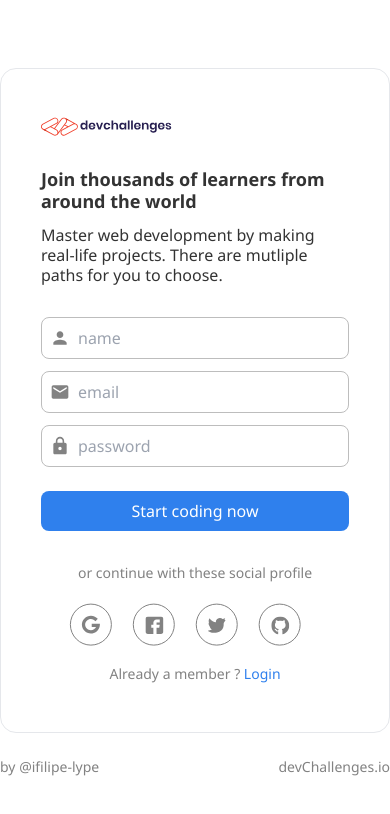
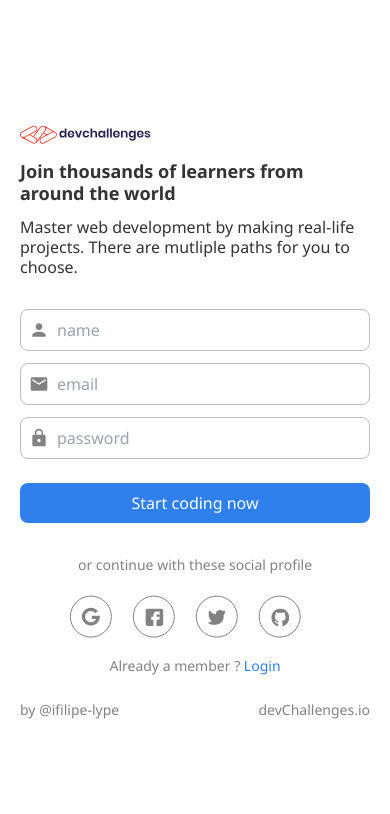
Before and after one commit to ifilipe-lype/authentication-app, a Next.js app: page /sign-up in a window 390 px wide. Shown: the top 814 px of the page. Built offline with nearby package versions, Linux system fonts and the light colour scheme.

Commit message:
adds darker border when focus within

```diff
--- a/pages/sign-up.js
+++ b/pages/sign-up.js
@@ -1,13 +1,13 @@
 export default function SignUp() {
     return (
-        <div>
-            <main className="flex flex-col py-4 items-center justify-center min-h-screen w-full">
-                <section className="md:max-w-md w-full rounded-2xl py-12 px-10 border">
+
+        <main className="container px-5 mx-auto lg:px-0 md:w-full flex flex-col py-4 items-center justify-center min-h-screen w-full">
+            <section className="max-w-md w-full rounded-2xl md:py-6 md:px-5 lg:py-12 lg:px-10 md:border">
                 <header>
                     <h1>
                         <img src="/devchallenges.svg" />
                     </h1>
-                        <h3 className="text-lg text-gray-6 font-semibold leading-tight mt-8">
+                    <h3 className="text-lg text-gray-6 font-semibold leading-tight mt-4 md:mt-8">
                         Join thousands of learners from around the world
                         </h3>
                     <p className="text-gray-6 mt-3 text-base leading-tight">
@@ -17,7 +17,7 @@ export default function SignUp() {
                 <div className="my-8">
                     <form method="POST">
                         <div className="mb-3">
-                                <label className="flex items-center group border transition border-gray-5 p-2 focus-withins:border-gray-6 rounded-lg">
+                            <label className="flex items-center group border transition border-gray-5 p-2 focus-within:border-gray-3 rounded-lg">
                                 <span>
                                     <svg className="fill-current text-gray-3 w-5 h-5" xmlns="http://www.w3.org/2000/svg" viewBox="0 0 24 24" fill="#000000"><path d="M0 0h24v24H0z" fill="none" /><path d="M12 12c2.21 0 4-1.79 4-4s-1.79-4-4-4-4 1.79-4 4 1.79 4 4 4zm0 2c-2.67 0-8 1.34-8 4v2h16v-2c0-2.66-5.33-4-8-4z" /></svg>
                                 </span>
@@ -25,7 +25,7 @@ export default function SignUp() {
                             </label>
                         </div>
                         <div className="mb-3">
-                                <label className="flex items-center group border transition border-gray-5 p-2 focus-withins:border-gray-6 rounded-lg">
+                            <label className="flex items-center group border transition border-gray-5 p-2 focus-within:border-gray-3 rounded-lg">
                                 <span>
                                     <svg className="fill-current text-gray-3 w-5 h-5" xmlns="http://www.w3.org/2000/svg" viewBox="0 0 24 24" fill="#000000"><path d="M0 0h24v24H0z" fill="none" /><path d="M20 4H4c-1.1 0-1.99.9-1.99 2L2 18c0 1.1.9 2 2 2h16c1.1 0 2-.9 2-2V6c0-1.1-.9-2-2-2zm0 4l-8 5-8-5V6l8 5 8-5v2z" /></svg>
                                 </span>
@@ -33,7 +33,7 @@ export default function SignUp() {
                             </label>
                         </div>
                         <div className="mb-3">
-                                <label className="flex items-center group border transition border-gray-5 p-2 focus-withins:border-gray-6 rounded-lg">
+                            <label className="flex items-center group border transition border-gray-5 p-2 focus-within:border-gray-3 rounded-lg">
                                 <span>
                                     <svg className="fill-current text-gray-3 w-5 h-5" xmlns="http://www.w3.org/2000/svg" viewBox="0 0 24 24"><path d="M0 0h24v24H0z" fill="none" /><path d="M18 8h-1V6c0-2.76-2.24-5-5-5S7 3.24 7 6v2H6c-1.1 0-2 .9-2 2v10c0 1.1.9 2 2 2h12c1.1 0 2-.9 2-2V10c0-1.1-.9-2-2-2zm-6 9c-1.1 0-2-.9-2-2s.9-2 2-2 2 .9 2 2-.9 2-2 2zm3.1-9H8.9V6c0-1.71 1.39-3.1 3.1-3.1 1.71 0 3.1 1.39 3.1 3.1v2z" /></svg>
                                 </span>
@@ -89,6 +89,5 @@ export default function SignUp() {
                 </span>
             </footer>
         </main>
-        </div>
     )
 }
```
Lines whose indentation alone changed are shown as unchanged.
